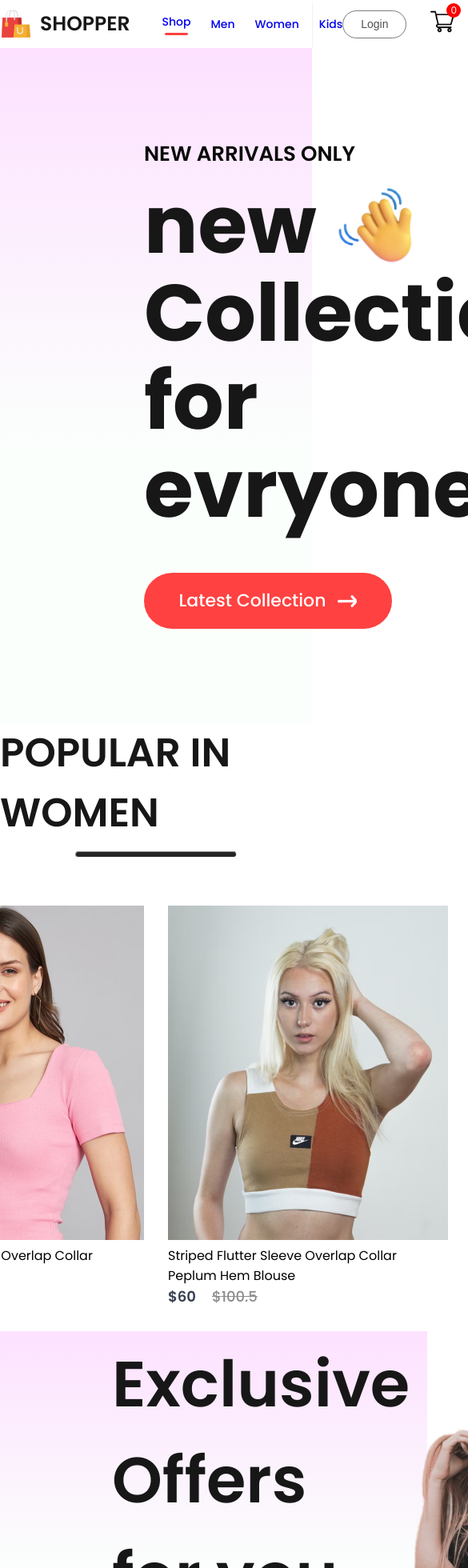
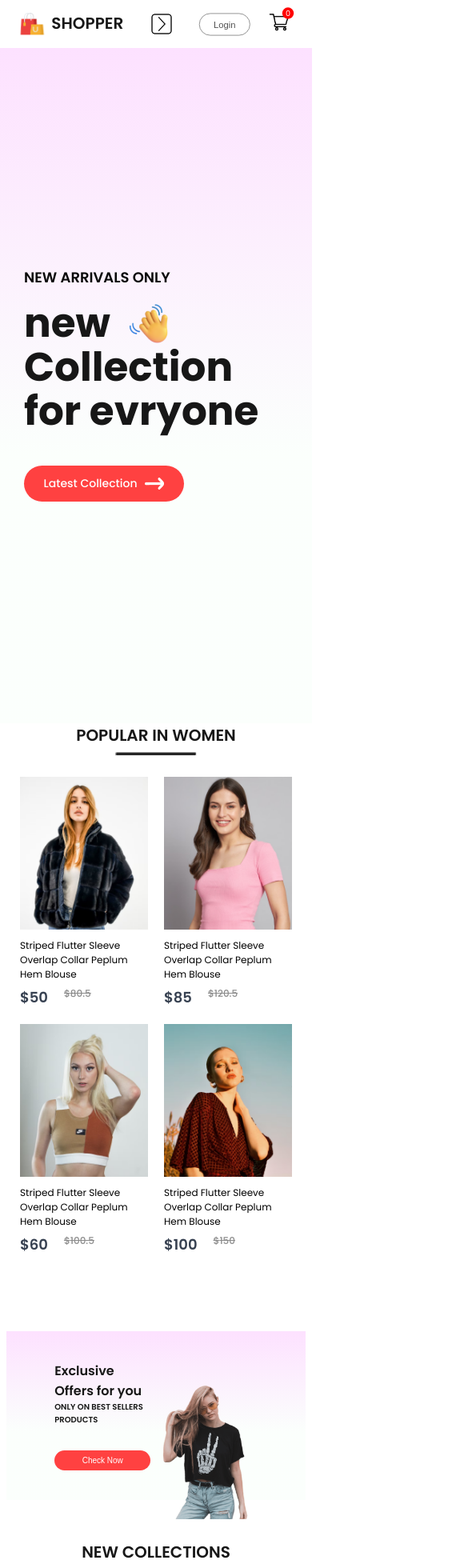
Before and after one commit to Apeksha-P/Ecommerce-Website, a React (Create React App) app in the folder frontend/: page / in a window 390 px wide. Shown: the top 1960 px of the page at 80% size, 585 px wide, since content can reach past the window. Built offline with nearby package versions, Linux system fonts and the light colour scheme.

Commit message:
add media codes

```diff
--- a/frontend/src/Components/Footer/Footer.css
+++ b/frontend/src/Components/Footer/Footer.css
@@ -51,3 +51,28 @@
     border-radius: 10px;
     background-color: #c7c7c7;
 }
+@media(max-width:800px){
+    .footer{
+        gap: 20px;
+    }
+    .footer-logo{
+        gap: 10px;
+        align-items: end;
+    }
+    .footer-logo img{
+        width: 40px;
+    }
+    .footer-logo p{
+        font-size: 25px;
+    }
+    .footer-links{
+        font-size: 14px;
+        gap: 10px;
+    }
+    .footer-social-icon img{
+        width: 22px;
+    }
+    .footer-copyright{
+        font-size: 13px;
+    }
+}
--- a/frontend/src/Components/Hero/Hero.css
+++ b/frontend/src/Components/Hero/Hero.css
@@ -51,3 +51,97 @@
     align-items: center;
     justify-content: center;
 }
+@media(max-width:1280px){
+    .hero-left{
+        padding-left: 100px;
+    }
+    .hero-left h2{
+        font-size: 22px;
+    }
+    .hero-left p{
+        font-size: 60px;
+    }
+    .hero-hand-icon img{
+        width: 80px;
+    }
+    .hero-latest-btn{
+        gap: 10px;
+        width: 250px;
+        height: 60px;
+        margin-top: 20px;
+        font-size: 18px;
+    }
+    .hero-right img{
+        width: 500px;
+    }
+}
+@media(max-width:1024px){
+    .hero-left{
+        padding-left: 80px;
+    }
+    .hero-left h2{
+        font-size: 20px;
+    }
+    .hero-left p{
+        font-size: 50px;
+    }
+    .hero-hand-icon img{
+        width: 65px;
+    }
+    .hero-latest-btn{
+        width: 220px;
+        height: 50px;
+        font-size: 16px;
+    }
+    .hero-right img{
+        width: 400px;
+    }
+}
+@media(max-width:800px){
+    .hero-left{
+        padding-left: 30px;
+    }
+    .hero-left h2{
+        font-size: 16px;
+    }
+    .hero-left p{
+        font-size: 40px;
+    }
+    .hero-hand-icon img{
+        width: 50px;
+    }
+    .hero-latest-btn{
+        width: 175px;
+        height: 40px;
+        font-size: 13px;
+    }
+    .hero-right img{
+        width: 300px;
+    }
+}
+@media(max-width:500px){
+    .hero{
+        flex-direction: column;
+    }
+    .hero-right{
+        display: none;
+    }
+    .hero-left{
+        padding-left: 30px;
+    }
+    .hero-left h2{
+        font-size: 18px;
+    }
+    .hero-left p{
+        font-size: 50px;
+    }
+    .hero-hand-icon img{
+        width: 55px;
+    }
+    .hero-latest-btn{
+        width: 200px;
+        height: 45px;
+        font-size: 14px;
+    }
+
+}
--- a/frontend/src/Components/Hero/Hero.jsx
+++ b/frontend/src/Components/Hero/Hero.jsx
@@ -23,7 +23,7 @@
                 <img src={arrow_icon} alt="" />
             </div>
         </div>
-        <div className="Hero-right">
+        <div className="hero-right">
             <img src={hero_img} alt="" />
         </div>
 
--- a/frontend/src/Components/Item/Item.css
+++ b/frontend/src/Components/Item/Item.css
@@ -1,5 +1,8 @@
 .item{
-    width: 350px;
+    width: 280px;
+}
+.item img{
+    width: 280px;
 }
 .item p{
     margin: 6px 0px;
@@ -23,3 +26,47 @@
     transform: scale(1.05);
     transition: 0.6s;
 }
+@media(max-width:1280px){
+    .item{
+        width: 220px;
+        font-size: 14px;
+    }
+    .item img{
+        width: 220px;
+    }
+    .item-price-old{
+        font-size: 14px;
+    }
+}
+@media(max-width:1024px){
+    .item{
+        width: 170px;
+        font-size: 13px;
+    }
+    .item img{
+        width: 170px;
+    }
+    .item-price-old{
+        font-size: 13px;
+    }
+}
+@media(max-width:800px){
+    .item{
+        width: 120px;
+        font-size: 12px;
+    }
+    .item img{
+        width: 120px;
+    }
+    .item-price-old{
+        font-size: 12px;
+    }
+}
+@media(max-width:500px){
+    .item{
+        width: 160px;
+    }
+    .item img{
+        width: 160px;
+    }
+}
--- a/frontend/src/Components/Item/Item.jsx
+++ b/frontend/src/Components/Item/Item.jsx
@@ -3,8 +3,8 @@
 import { Link } from 'react-router-dom'
 const Item = (props) => {
   return (
-    <div>
-      <Link to={`/product/${props.id}`}><img onClick={window.scroll(0,0)} src={props.image} alt="" /></Link>
+    <div className='item'>
+      <Link to={`/product/${props.id}`}><img className='item' onClick={window.scroll(0,0)} src={props.image} alt="" /></Link>
       <p>{props.name}</p>
       <div className="item-prices">
         <div className="item-price-new">
--- a/frontend/src/Components/Navbar/Navbar.css
+++ b/frontend/src/Components/Navbar/Navbar.css
@@ -3,6 +3,7 @@
     justify-content: space-around;
     padding: 16px;
     box-shadow: 0 1px 3px -2px black;
+    align-items: center;
 }
 .nav-logo{
     display: flex;
@@ -127,6 +128,41 @@
         padding: 10px 0px;
     }
     .nav-dropdown{
+        display: block;
+        width: 30px;
+        rotate: -90deg;
+        transition: 0.5s;
+    }
+    .nav-menu{
+        display: none;
+        height: 80px;
+        width: 100%;
+        position: absolute;
+        background: white;
+        justify-content: center;
+        top: 50px;
+    }
+    .nav-menu-visible{
+        display: flex;
+    }
+    .nav-dropdown.open{
+        transform: rotate(90deg);
+    }
+    @media(max-width:500px){
+        .navbar{
+            width: 8px 0px;
+            gap: 0;
+        }
+        .nav-logo{
+            transform: scale(0.8);
+        }
+    }
+    .nav-menu{
+        height: 70px;
+        top: 50px;
+    }
+    .nav-login-cart{
+        transform: scale(0.8);
+    }
 
-    }
 }
--- a/frontend/src/Components/Navbar/Navbar.jsx
+++ b/frontend/src/Components/Navbar/Navbar.jsx
@@ -4,7 +4,7 @@
 import cart_icon from '../Assets/cart_icon.png'
 import { Link } from 'react-router-dom'
 import { ShopContext } from '../../Context/ShopContext'
-import nav_dropdown from '../Assets/dropdown_icon.png'
+import nav_dropdown from '../Assets/drop-down.png'
 
 const Navbar = () => {
 
--- a/frontend/src/Components/NewCollections/NewCollections.css
+++ b/frontend/src/Components/NewCollections/NewCollections.css
@@ -22,3 +22,50 @@
     margin-top: 50px;
     gap: 30px;
 }
+@media(max-width:1280px){
+    .new-collections h1{
+        font-size: 40px;
+    }
+    .new-collections hr{
+        width: 160px;
+        height: 4px;
+    }
+    .collections{
+        gap: 20px;
+        margin-top: 30px;
+    }
+}
+@media(max-width:1024px){
+    .new-collections h1{
+        font-size: 30px;
+    }
+    .new-collections hr{
+        width: 120px;
+        height: 3px;
+    }
+    .collections{
+        gap: 15px;
+        margin-top: 20px;
+    }
+}
+@media(max-width:800px){
+    .new-collections{
+        gap: 6px;
+    }
+    .new-collections h1{
+        font-size: 20px;
+    }
+    .new-collections hr{
+        width: 100px;;
+    }
+    .collections{
+        gap: 5px;
+    }
+}
+@media(max-width:500px){
+    .collections{
+        display: grid;
+        grid-template-columns: 1fr 1fr;
+        gap: 20px;
+    }
+}
--- a/frontend/src/Components/NewsLatter/NewsLatter.css
+++ b/frontend/src/Components/NewsLatter/NewsLatter.css
@@ -48,3 +48,98 @@
     font-size: 16px;
     cursor: pointer;
 }
+@media (max-width:1280px) {
+    .newslatter{
+        padding: 0px 80px;
+        margin-bottom: 120px;
+        gap: 20px;
+    }
+    .newslatter h1{
+        font-size: 36px;
+    }
+    .newslatter p{
+        font-size: 16px;
+    }
+    .newslatter div{
+        width: 600px;
+        height: 60px;
+    }
+    .newslatter div input{
+        width: 400px;
+    }
+    .newslatter div button{
+        width: 160px;
+        height: 60px;
+    }
+}
+@media (max-width:1024px) {
+    .newslatter{
+        margin-bottom: 60px;
+    }
+    .newslatter h1{
+        font-size: 30px;
+    }
+    .newslatter p{
+        font-size: 14px;
+    }
+    .newslatter div{
+        width: 500px;
+        height: 50px;
+    }
+    .newslatter div input{
+        width: 300px;
+        font-size: 14px;
+    }
+    .newslatter div button{
+        width: 120px;
+        height: 50px;
+        font-size: 14px;
+    }
+}
+@media (max-width:800px) {
+    .newslatter{
+        margin-bottom: 30px;
+        height: 35vh;
+    }
+    .newslatter h1{
+        font-size: 18px;
+    }
+    .newslatter p{
+        font-size: 12px;
+    }
+    .newslatter div{
+        width: 400px;
+        height: 40px;
+    }
+    .newslatter div input{
+        width: 200px;
+        font-size: 13px;
+    }
+    .newslatter div button{
+        width: 100px;
+        height: 40px;
+        font-size: 13px;
+    }
+}
+@media (max-width:500px) {
+    .newslatter{
+        height: 25vh;
+        width: 100%;
+        padding: 0;
+        gap: 15px;
+    }
+    .newslatter h1{
+        font-size: 16px;
+    }
+    .newslatter p{
+        font-size: 13px;
+        max-width: 200px;
+        text-align: center;
+    }
+    .newslatter div{
+        width: 290px;
+    }
+    .newslatter div input{
+        width: 130px;
+    }
+}
--- a/frontend/src/Components/Offers/Offers.css
+++ b/frontend/src/Components/Offers/Offers.css
@@ -35,10 +35,96 @@
     margin-top: 30px;
     cursor: pointer;
 }
-.offers-right{
+.offers-right img{
     flex: 1;
     display: flex;
     align-items: center;
     justify-content: flex-end;
     padding-top: 50px;
 }
+@media(max-width:1280px){
+    .offers{
+        padding: 0px 80px;
+        margin-bottom: 120px;
+    }
+    .offers-left h1{
+        font-size: 40px;
+    }
+    .offers-left p{
+        font-size: 18px;
+    }
+    .offers-right img{
+        width: 300px;
+    }
+    .offers-left button{
+        width: 22px;
+        height: 50px;
+        font-size: 18px;
+    }
+    .offers-right{
+        padding-top: 30px;
+    }
+}
+@media(max-width:1024px){
+    .offers{
+        padding: 0px 60px;
+        margin-bottom: 80px;
+        height: 40vh;
+    }
+    .offers-left h1{
+        font-size: 30px;
+    }
+    .offers-left p{
+        font-size: 16px;
+    }
+    .offers-right img{
+        width: 200px;
+    }
+    .offers-left button{
+        width: 160px;
+        height: 40px;
+        font-size: 16px;
+    }
+    .offers-right{
+        padding-top: 10px;
+    }
+}
+@media(max-width:800px){
+    .offers{
+        margin-bottom: 60px;
+    }
+    .offers-left h1{
+        font-size: 22px;
+    }
+    .offers-left p{
+        font-size: 13px;
+    }
+    .offers-right img{
+        width: 180px;
+    }
+    .offers-left button{
+        width: 140px;
+        height: 30px;
+        font-size: 12px;
+    }
+}
+@media(max-width:500px){
+    .offers{
+        height: 25vh;
+        margin-bottom: 50px;
+    }
+    .offers-left h1{
+        font-size: 16px;
+    }
+    .offers-left p{
+        font-size: 10px;
+    }
+    .offers-right img{
+        width: 120px;
+    }
+    .offers-left button{
+        width: 120px;
+        height: 25px;
+        font-size: 10px;
+    }
+}
--- a/frontend/src/Components/Popular/Popular.css
+++ b/frontend/src/Components/Popular/Popular.css
@@ -21,3 +21,60 @@
     display: flex;
     gap: 30px;
 }
+@media(max-width:1280px){
+    .popular{
+        height: 70vh;
+    }
+    .popular h1{
+        font-size: 40px;
+    }
+    .popular hr{
+        width: 160px;
+        height: 4px;
+    }
+    .popular-item{
+        gap: 20px;
+        margin-top: 30px;
+    }
+}
+@media(max-width:1024px){
+    .popular{
+        height: 60vh;
+    }
+    .popular h1{
+        font-size: 30px;
+    }
+    .popular hr{
+        width: 120px;
+        height: 3px;
+    }
+    .popular-item{
+        gap: 15px;
+        margin-top: 20px;
+    }
+}
+@media(max-width:800px){
+    .popular{
+        height: 50vh;
+        gap: 6px;
+    }
+    .popular h1{
+        font-size: 20px;
+    }
+    .popular hr{
+        width: 100px;;
+    }
+    .popular-item{
+        gap: 5px;
+    }
+}
+@media(max-width:500px){
+    .popular{
+        height: 90vh;
+    }
+    .popular-item{
+        display: grid;
+        grid-template-columns: 1fr 1fr;
+        gap: 20px;
+    }
+}
```
Also changed, not shown: frontend/src/Components/Assets/drop-down.png (added).
